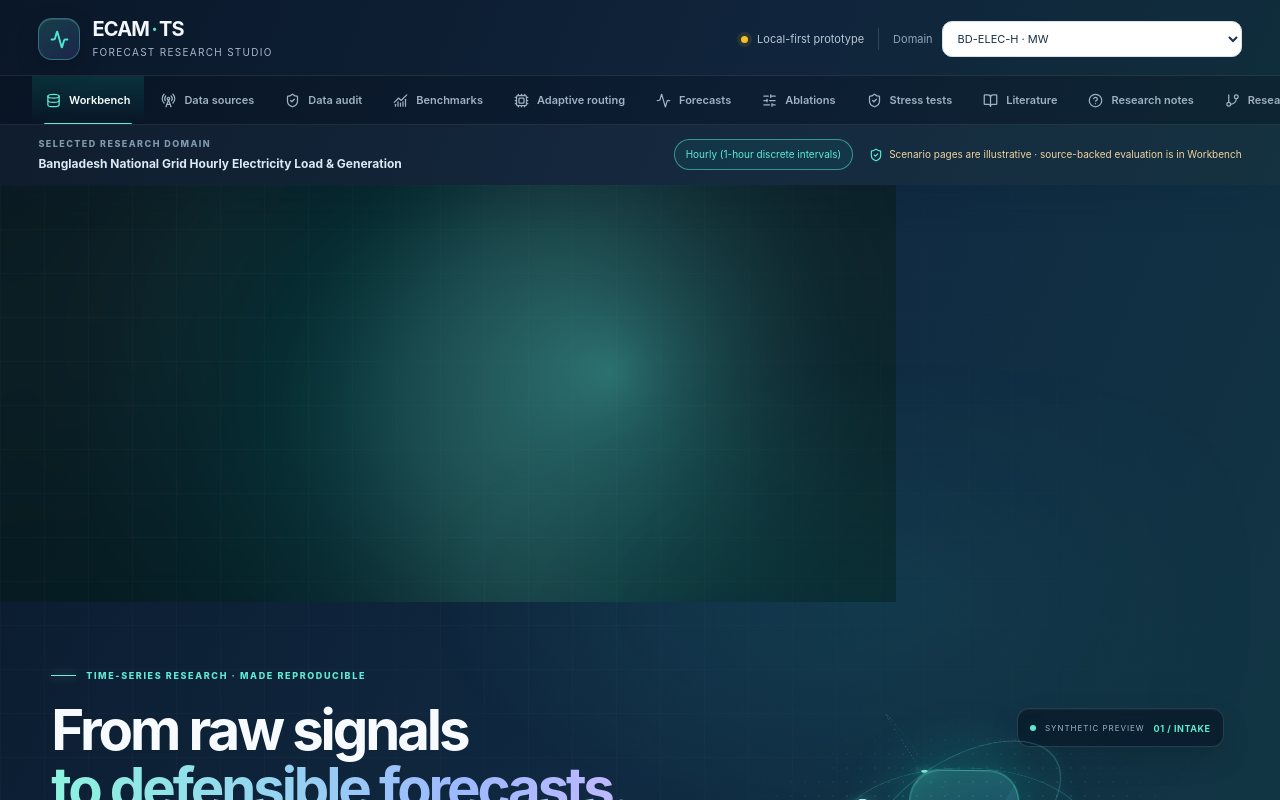
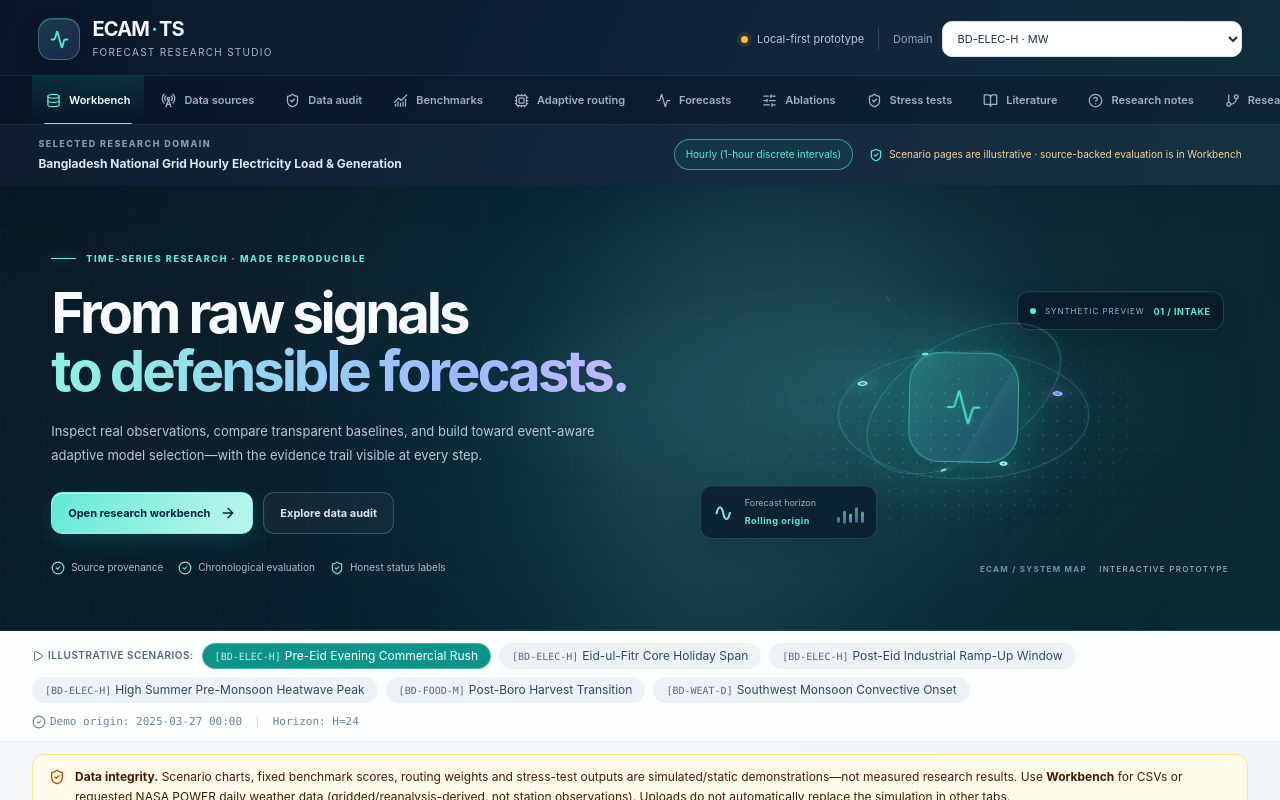
Before and after one commit to arafatalsaidrifat/ECAM-TS, a React (Vite) app: page / in a window 1280 px wide. Shown: the top 800 px of the page. Built offline with nearby package versions, Linux system fonts and the light colour scheme.

Commit message:
Layer the domain-aware WebGL hero behind the existing 3D orb

```diff
--- a/src/index.css
+++ b/src/index.css
@@ -170,3 +170,12 @@
 .ecam-app .ecam-scenario-bar button.bg-blue-600:hover { filter:brightness(1.05); }
 .ecam-app .ecam-visual-tag .tag-dot { background:var(--ecam-domain-bright); box-shadow:0 0 14px var(--ecam-domain-glow); }
 .ecam-app .ecam-visual-tag strong { color:var(--ecam-domain-bright); }
+
+/* Optional low-power, domain-colored WebGL ambience. CSS gradients remain the fallback. */
+.ecam-fluid-canvas { position:absolute; inset:0; z-index:0; display:block; width:100%; height:100%; opacity:.62; pointer-events:none; }
+.ecam-hero::before { z-index:1; }
+.ecam-hero-inner { z-index:2; }
+.ecam-fluid-canvas[data-fallback="true"] { display:none; }
+@media (prefers-reduced-motion: reduce) {
+  .ecam-fluid-canvas { opacity:.32; }
+}
```
